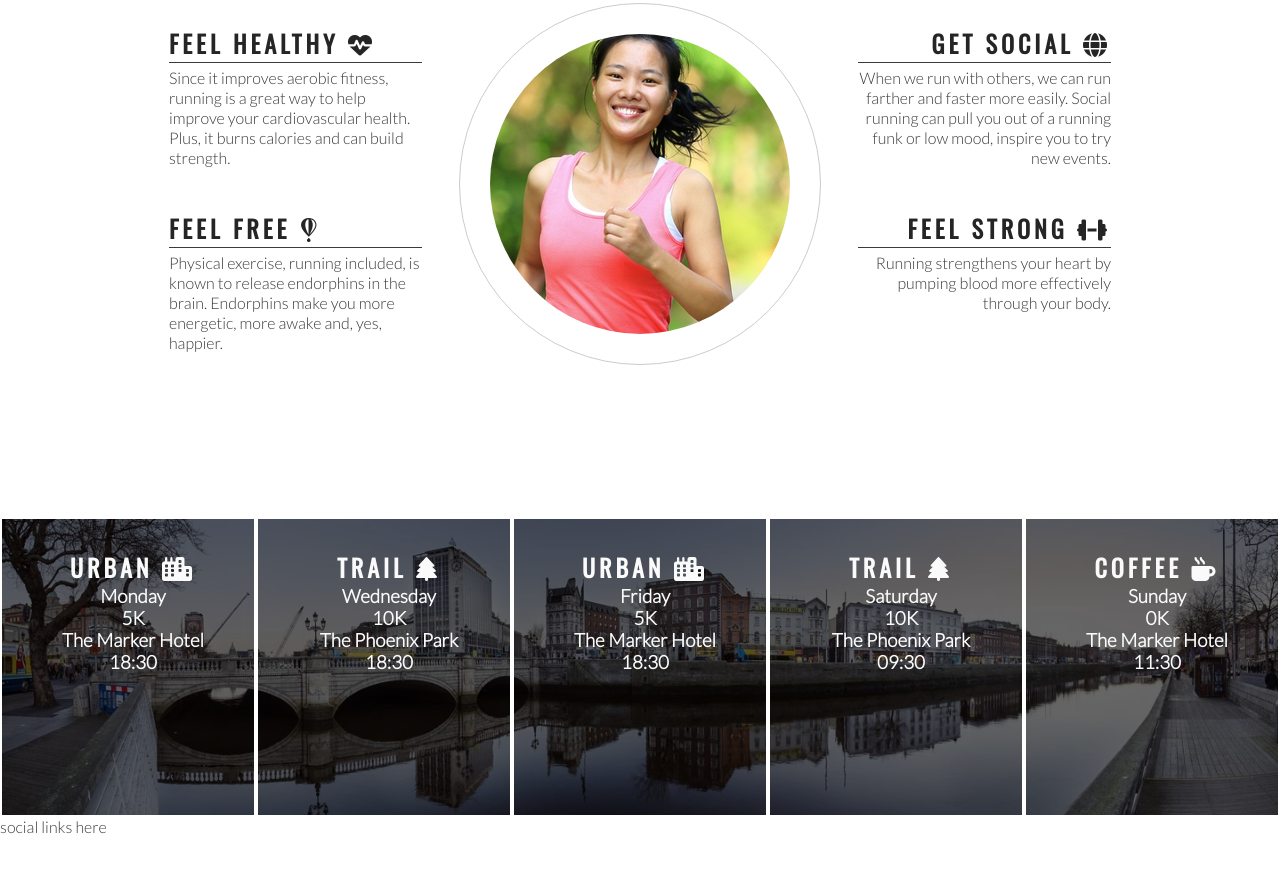
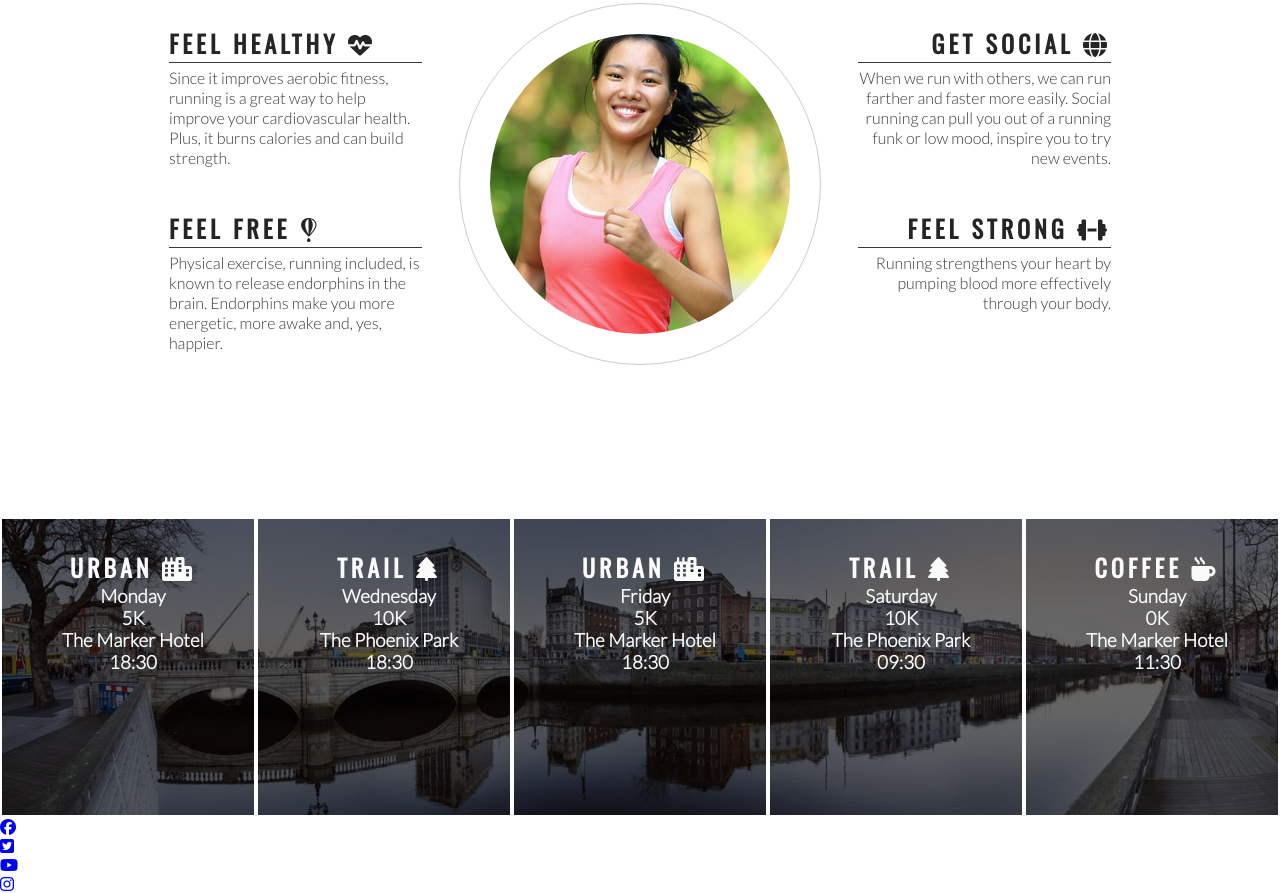
Before and after one commit to Johanhby/love-running, a plain HTML site: page index.html in a window 1280 px wide. Shown: the part 778-1671 px from the top of the page. Before the commit the page ends 1614 px from the top, so only its background shows below. Drawn offline with nearby package versions, Linux system fonts and the light colour scheme.

Commit message:
Add social media icons to footer

```diff
--- a/index.html
+++ b/index.html
@@ -124,7 +124,21 @@
         </div>
     </section>
     <footer>
-        social links here
+        <ul>
+            <li>
+                <a href="https://www.facebook.com" target="_blank" rel="noopener" aria-label="Visit our Facebook page (opens in a new tab)"><i class="fa-brands fa-facebook"></i></a>
+            </li>
+            <li>
+                <a href="https://www.twitter.com" target="_blank" rel="noopener" aria-label="Visit our Twitter page (opens in a new tab)"><i class="fa-brands fa-square-twitter"></i></a>
+            </li>
+            <li>
+                <a href="https://www.youtube.com" target="_blank" rel="noopener" aria-label="Visit our Youtube page (opens in a new tab)"><i class="fa-brands fa-youtube"></i></a>
+            </li>
+            <li>
+                <a href="https://www.instagram.com" target="_blank" rel="noopener" aria-label="Visit our Instagram page (opens in a new tab)"><i class="fa-brands fa-instagram"></i></a>
+            </li>
+
+        </ul>
     </footer>
     <!-- Font awesome script-->
     <script src="https://kit.fontawesome.com/6e420551ed.js" crossorigin="anonymous"></script>
```
